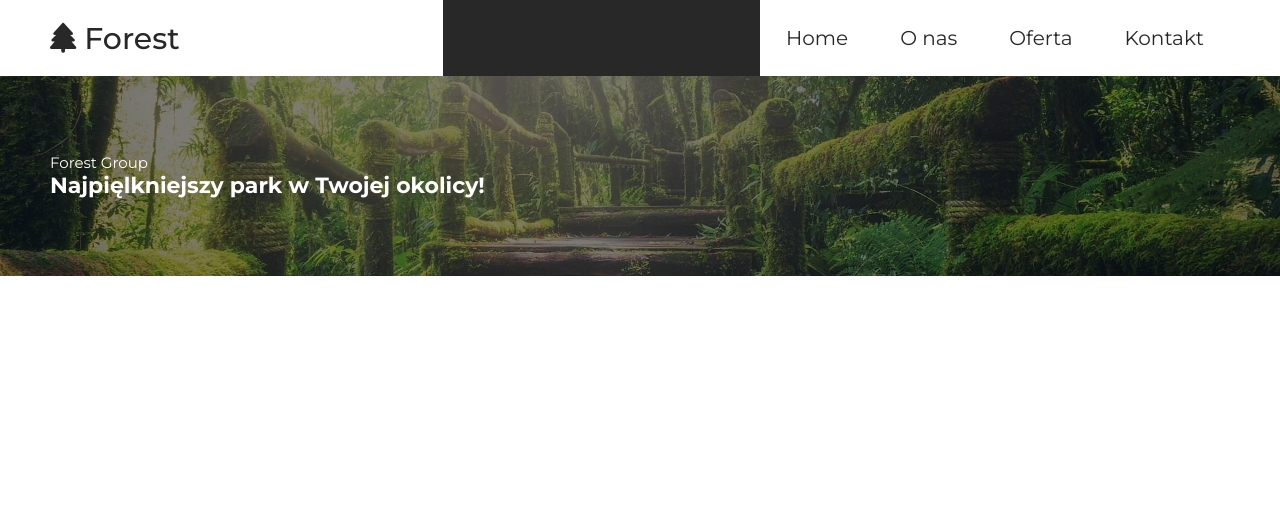
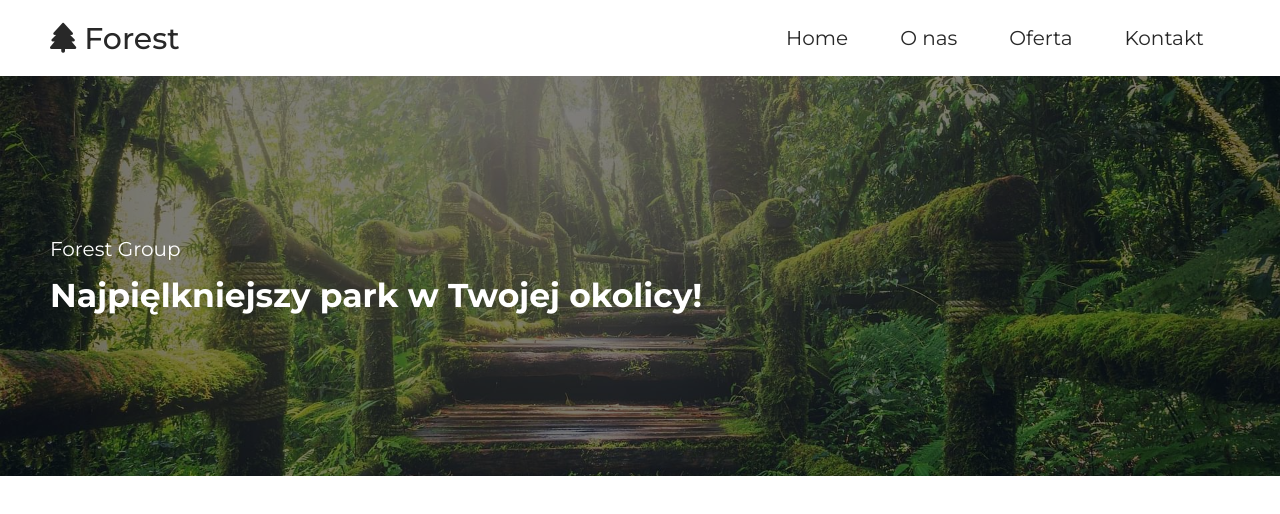
Before and after one commit to ArturDevCraft/HTML_CSS_Course-Part_4, a website: page index.html in a window 1280 px wide. Drawn offline with Linux system fonts and the light colour scheme.

Commit message:
Add header hero image styles for bigger screens

```diff
--- a/src/sass/style.scss
+++ b/src/sass/style.scss
@@ -136,6 +136,8 @@ body {
 	}
 }
 
+// Media
+
 @media (576px <=width) {
 	.nav {
 		display: grid;
@@ -164,6 +166,7 @@ body {
 			justify-content: end;
 			transform: translateX(0);
 			height: auto;
+			background-color: colors.$secondary-color;
 			a {
 				padding: 1.3em 1.3em;
 				font-size: 2rem;
@@ -181,3 +184,33 @@ body {
 		display: none;
 	}
 }
+
+@media (768px <= width) {
+	.header {
+		height: 300px;
+
+		p {
+			font-size: 1.9rem;
+		}
+
+		h1 {
+			margin-top: 0.4em;
+			font-size: 3.2rem;
+		}
+	}
+}
+
+@media (992px <= width) {
+	.header {
+		height: 400px;
+
+		p {
+			font-size: 2rem;
+		}
+
+		h1 {
+			margin-top: 0.4em;
+			font-size: 3.3rem;
+		}
+	}
+}
```
Also changed, not shown: dist/css/style.min.css.
